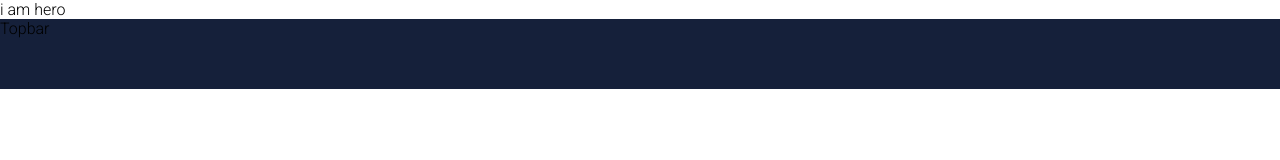
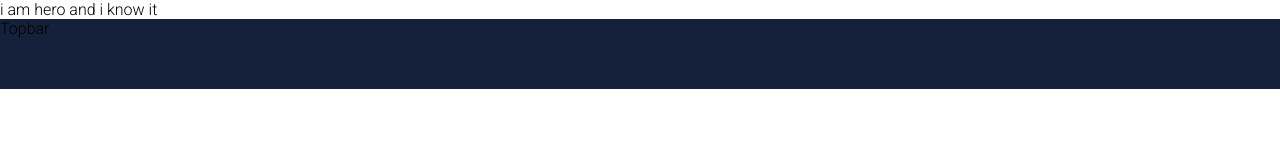
Before and after one commit to HarshjeetTomar/myprofile, a React (Create React App) app: page / in a window 1280 px wide. Shown: the top 160 px of the page. Built offline with nearby package versions, Linux system fonts and the light colour scheme.

Commit message:
skipped staged area and direct commit

```diff
--- a/src/App.js
+++ b/src/App.js
@@ -2,7 +2,7 @@ import Topbar from './components/topbar/Topbar.jsx'
 function App() {
   return (
     <div className="App">
-      i am hero
+      i am hero and i know it
      <Topbar/>
     </div>
   );
```
